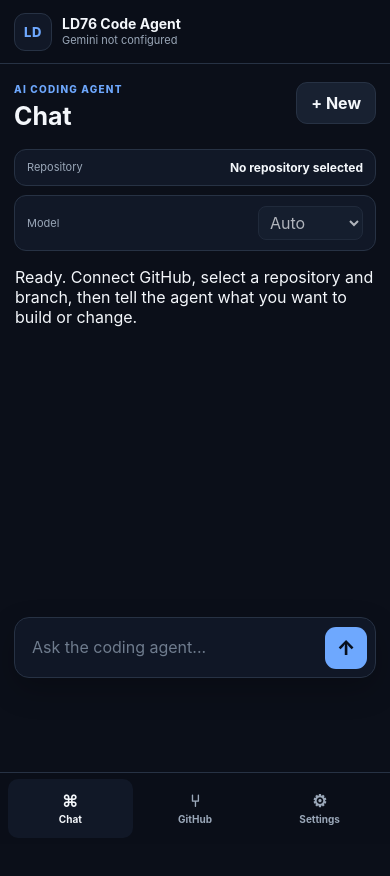
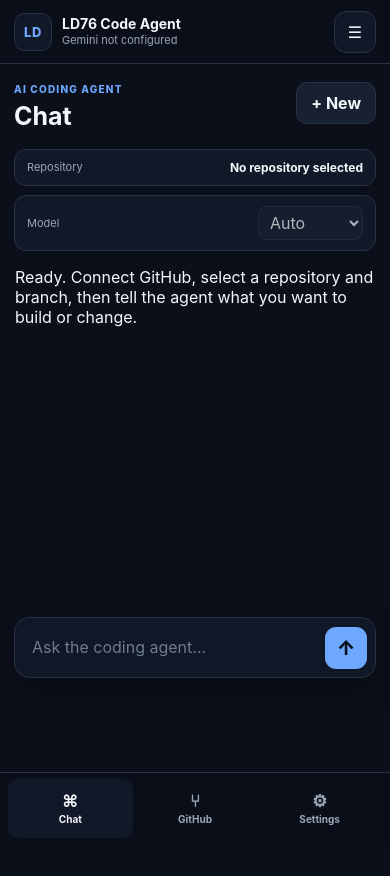
Before and after one commit to lagenddesi/LD76_GitHub-Agent, a website with bundled scripts: page index.html in a window 390 px wide. Built offline with nearby package versions, Linux system fonts and the light colour scheme; files whose address does not match are found by name.

Commit message:
Add media query for icon button responsiveness

```diff
--- a/style.css
+++ b/style.css
@@ -145,6 +145,13 @@ select:focus-visible {
   color: var(--text);
   cursor: pointer;
 }
+
+    @media (max-width: 699px) {
+  .icon-button {
+    display: flex;
+  }
+    }
+
 
 /* Main */
 
```
